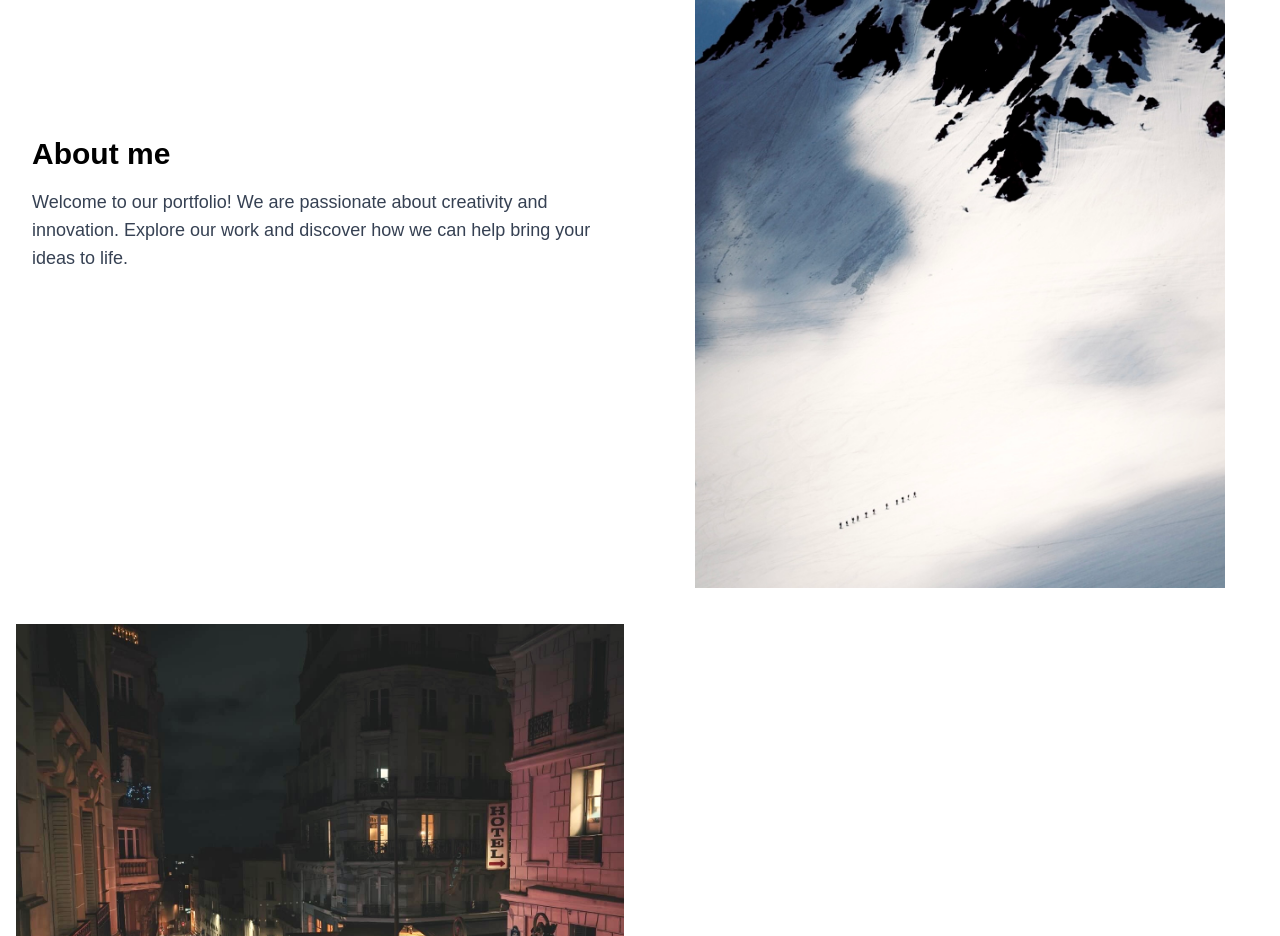
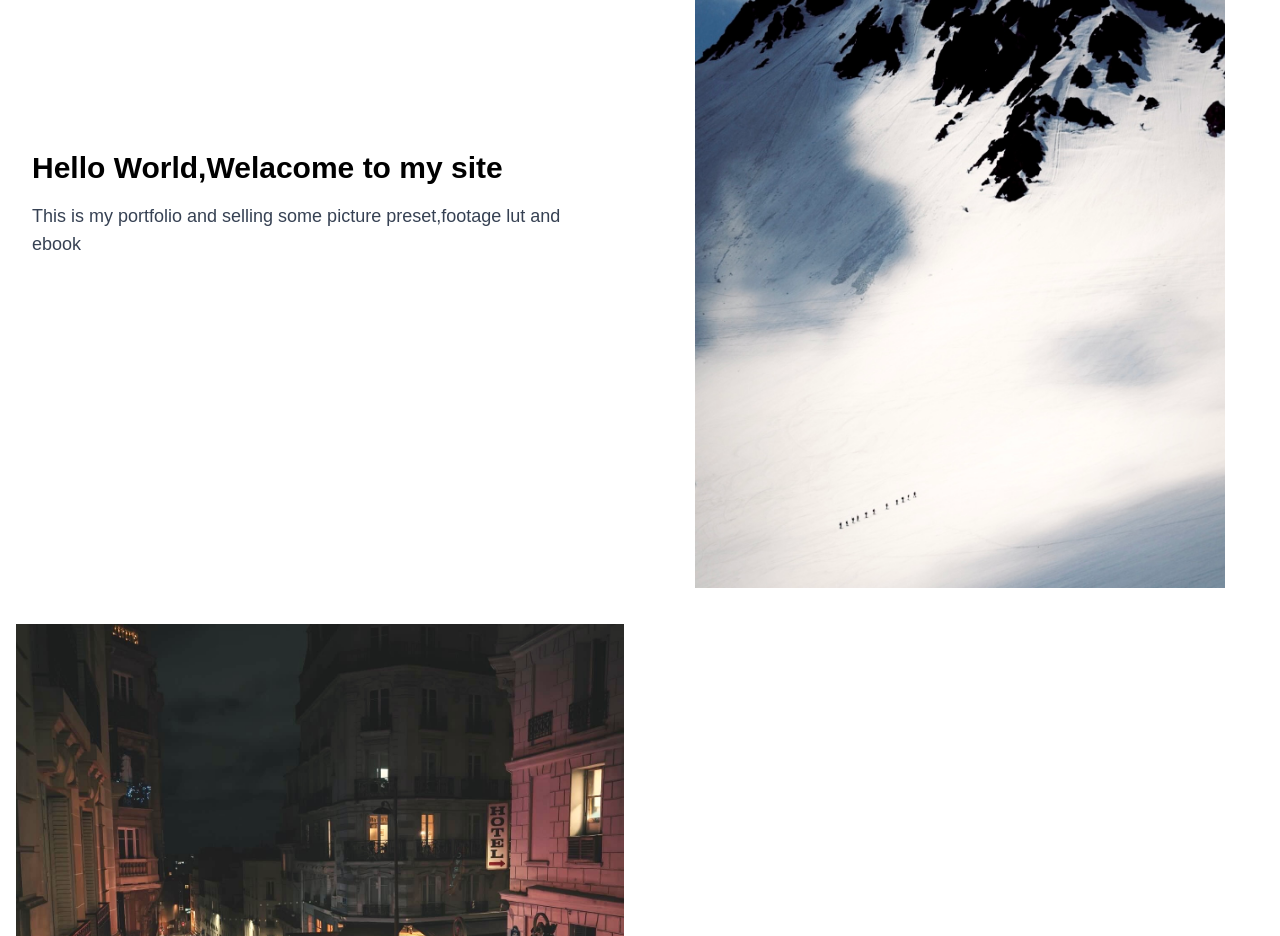
Before and after one commit to noajp/portfolio, a Next.js app: page / in a window 1280 px wide. Shown: the part 1000-1936 px from the top of the page. Built offline with nearby package versions, Linux system fonts and the light colour scheme.

Commit message:
ホームページの「About me」セクションを更新し、自己紹介を「Hello World, Welcome to my site」に変更。ポートフォリオの説明を具体化。

```diff
--- a/src/app/page.tsx
+++ b/src/app/page.tsx
@@ -62,10 +62,9 @@ export default function HomePage() {
         {/* 左側の文章 */}
         <div className="w-1/2 flex items-center justify-center p-8">
           <div>
-            <h2 className="text-3xl font-bold text-black mb-4">About me</h2>
+            <h2 className="text-3xl font-bold text-black mb-4">Hello World,Welacome to my site</h2>
             <p className="text-lg text-gray-700">
-              Welcome to our portfolio! We are passionate about creativity and innovation.
-              Explore our work and discover how we can help bring your ideas to life.
+            This is my portfolio and selling some picture preset,footage lut and ebook
             </p>
           </div>
         </div>
```
